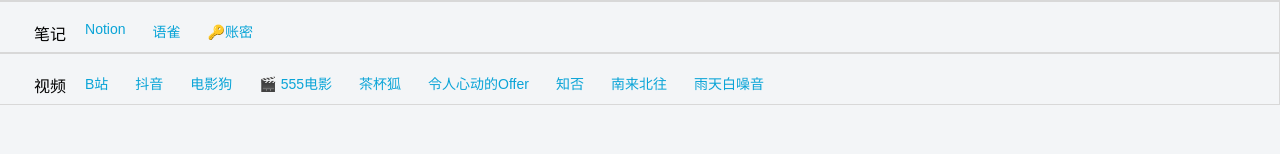
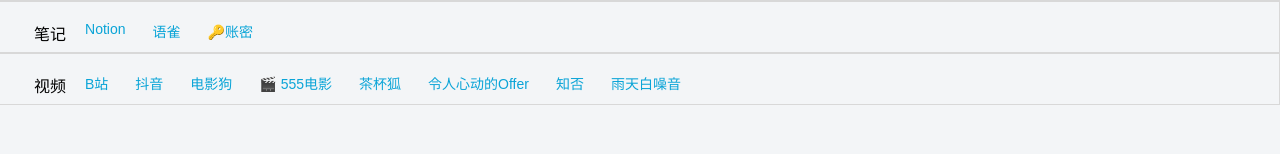
Before and after one commit to LOFiRA9/home, a plain HTML site: page index.html in a window 1280 px wide. Shown: the part 209-363 px from the top of the page. Drawn offline with Linux system fonts and the light colour scheme.

Commit message:
Update index.html

```diff
--- a/index.html
+++ b/index.html
@@ -194,7 +194,6 @@
         <li><a href="https://cupfox.love">茶杯狐</a></li>
         <li><a href="https://555dyy10.com/vodplay/391621-2-1.html">令人心动的Offer</a></li>
         <li><a href="https://555dyy10.com/voddetail/454947.html">知否</a></li>
-        <li><a href="https://555dyy10.com/voddetail/456328.html">南来北往</a></li>
         <li><a href="https://rainymood.com/">雨天白噪音</a></li>
     </ul>
 </div>
```
